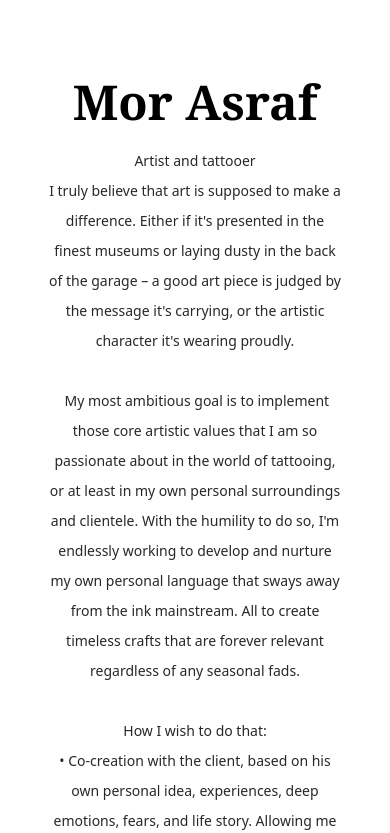
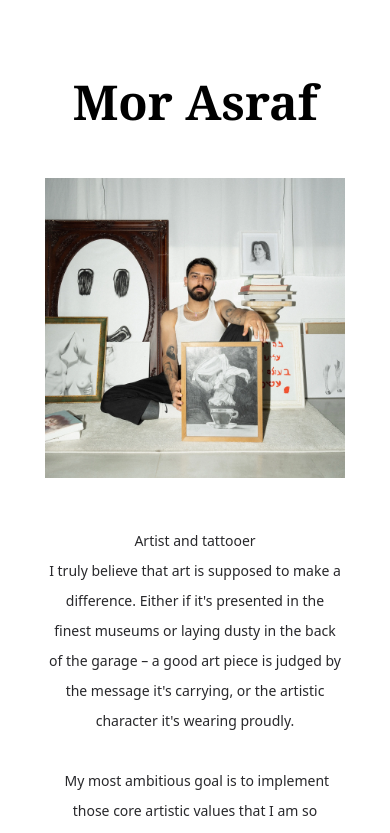
Before and after one commit to gilbenhamo/mor-asraf, a React (Vite) app in the folder frontend/: page / in a window 390 px wide. Shown: the part 800-1633 px from the top of the page. Built offline with nearby package versions, Linux system fonts and the light colour scheme.

Commit message:
Update about flex responsiveness

```diff
--- a/frontend/src/components/sections/About.tsx
+++ b/frontend/src/components/sections/About.tsx
@@ -7,13 +7,13 @@ const About = () => (
   <SectionWrapper idName="about">
     {/* <div className="h-12"></div> */}
     <motion.h1 className="font-serif font-bold text-black text-5xl sm:text-8xl text-center"
-    variants={fadeIn("down", "", 1, 0.3)}>
+    variants={fadeIn("down", "", 0.1,1)}>
       Mor Asraf
     </motion.h1>
-    <div className="flex flex-col sm:flex-row items-center mt-3">
+    <div className="flex flex-col-reverse lg:flex-row items-center mt-3">
       <motion.p
         // variants={fadeIn("", "", 0.5, 0.2)}
-        variants={slideFadeIn("up", "spring", 0.8, 1.2)}
+        variants={slideFadeIn("up", "", 0.3, 1.2)}
         className="m-6 mt-2 text-black_m text-sm sm:text-[17px] max-w-3xl leading-[30px] text-center"
       >
         Artist and tattooer <br /> I truly believe that art is supposed to make
@@ -37,7 +37,7 @@ const About = () => (
         Translated to a tattoo design waiting for the right human canvas.
       </motion.p>
       <motion.img
-        variants={slideFadeIn("right", "spring", 0.4, 1.2)}
+        variants={slideFadeIn("right", "", 0.3, 1)}
         src={about_pic}
         className="h-[300px] sm:h-[400px] m-10"
       />
--- a/frontend/src/components/sections/Gallery.tsx
+++ b/frontend/src/components/sections/Gallery.tsx
@@ -11,7 +11,7 @@ const Gallery = () => {
     <>
       <SectionWrapper idName="gallery">
         <motion.div
-          className={` h-[500px] sm:h-[700px] bg-white_m p-2 relative cursor-pointer`}
+          className={`h-[500px] sm:h-[700px] bg-white_m p-2 relative cursor-pointer`}
           onClick={() => setIsOpen(!isOpen)}
           style={{
             padding: isOpen ? "1rem" : "0.5rem",
```
